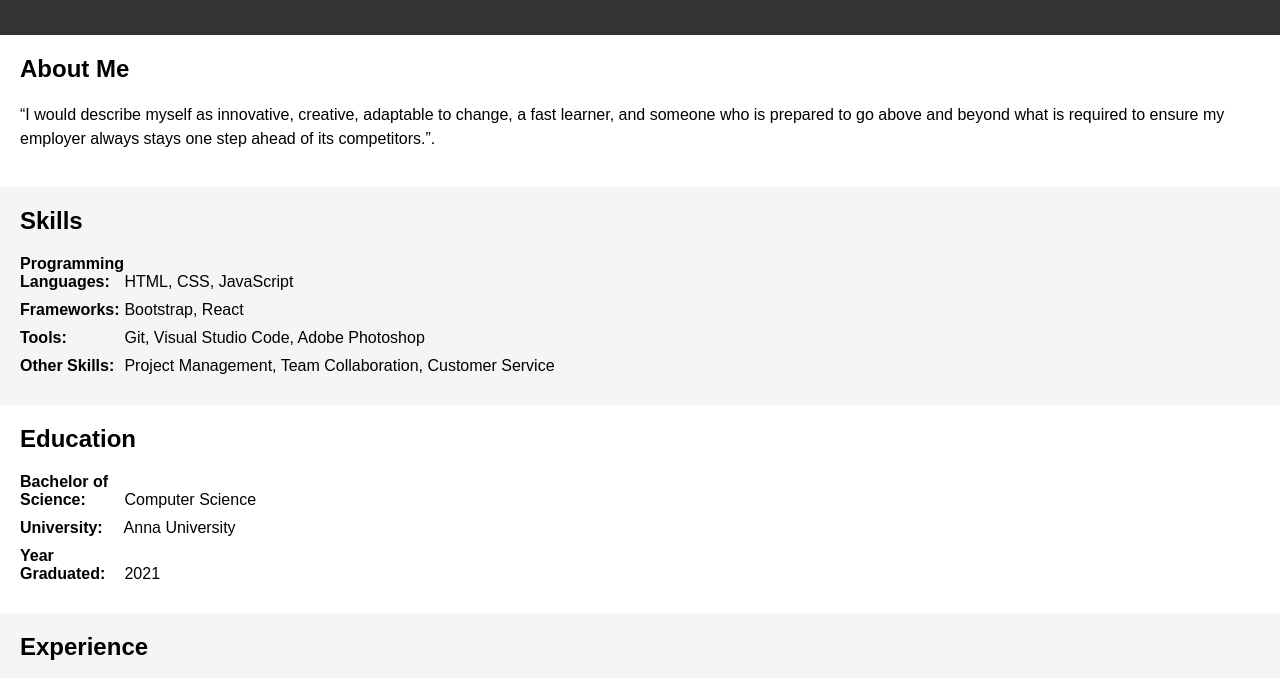
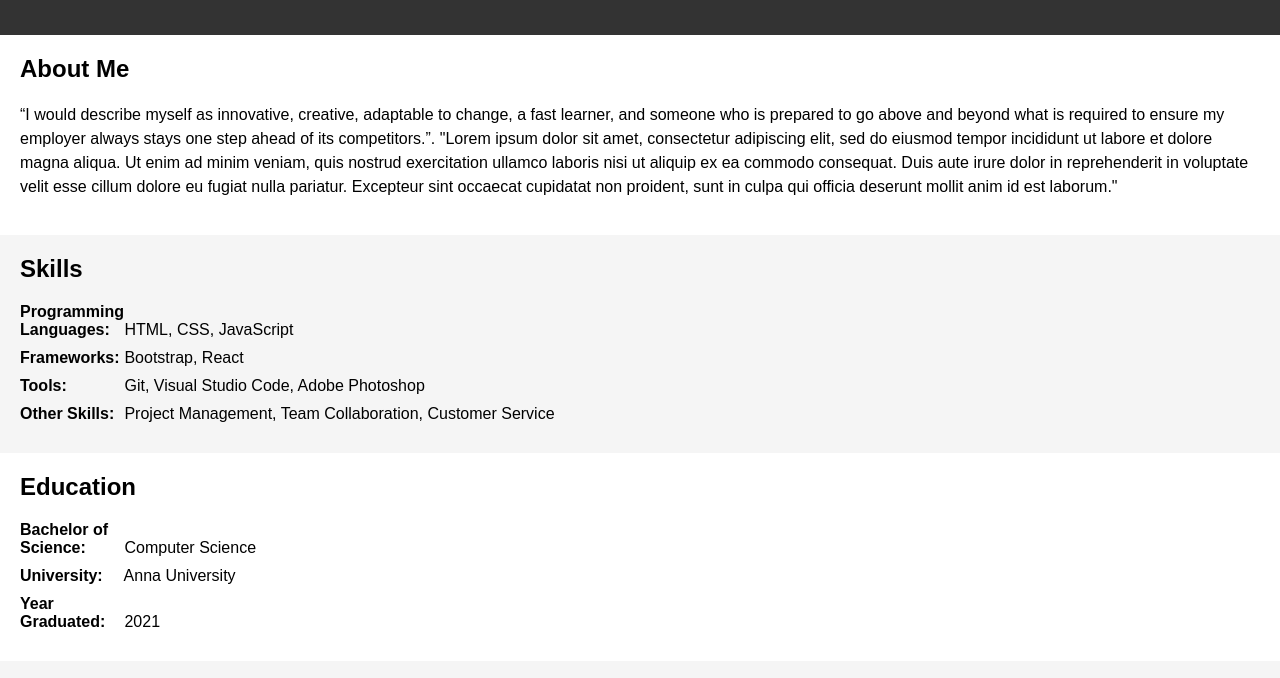
Before and after one commit to robin232323/projct_1, a plain HTML site: page index.html in a window 1280 px wide. Shown: the part 101-779 px from the top of the page. Drawn offline with Linux system fonts and the light colour scheme.

Commit message:
Update index.html

```diff
--- a/index.html
+++ b/index.html
@@ -157,7 +157,18 @@
 
 <section id="about">
     <h2>About Me</h2>
-    <p>“I would describe myself as innovative, creative, adaptable to change, a fast learner, and someone who is prepared to go above and beyond what is required to ensure my employer always stays one step ahead of its competitors.”.</p>
+    <p>“I would describe myself as innovative, creative, adaptable to change, a fast learner, and someone who is prepared to go above and beyond what is required to ensure my employer always stays one step ahead of its competitors.”. "Lorem ipsum dolor sit amet, consectetur
+      adipiscing elit, sed do eiusmod tempor
+      incididunt ut labore et dolore magna aliqua.
+      Ut enim ad minim veniam, quis nostrud
+      exercitation ullamco laboris nisi ut aliquip ex
+      ea commodo consequat. Duis aute irure dolor
+      in reprehenderit in voluptate velit esse cillum
+      dolore eu fugiat nulla pariatur. Excepteur sint
+      occaecat cupidatat non proident, sunt in culpa
+      qui officia deserunt mollit anim id est
+      laborum."
+      </p>
   </section>
 
 
```
